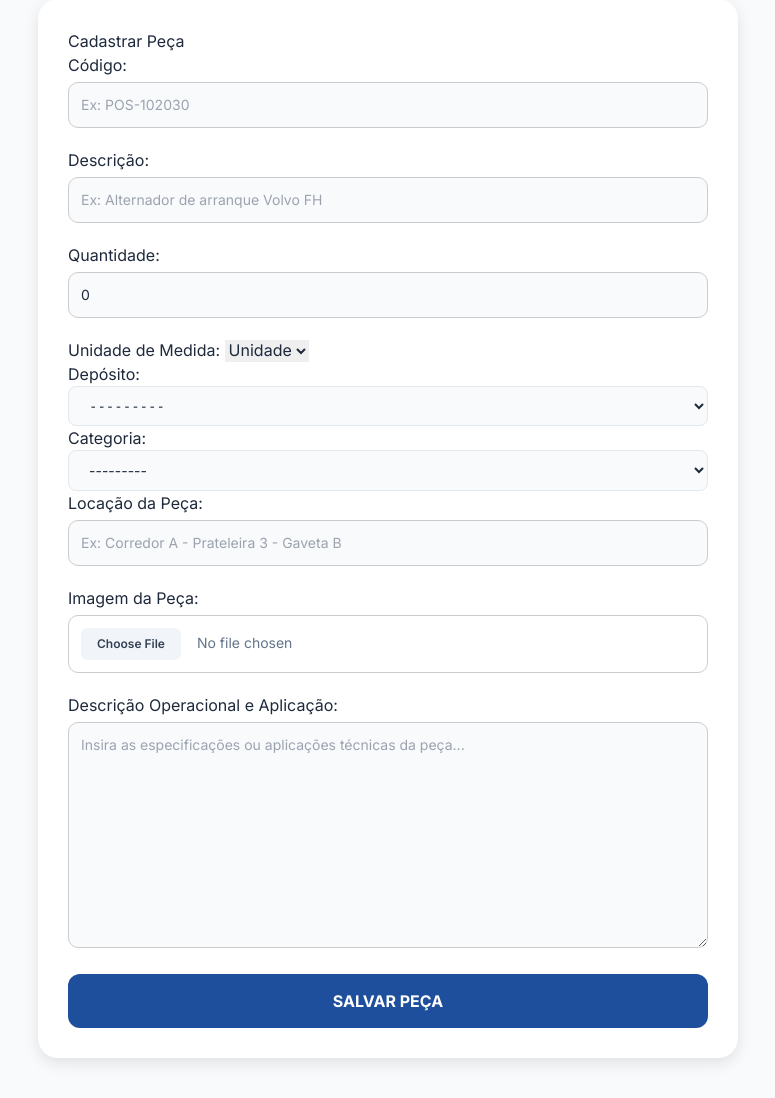
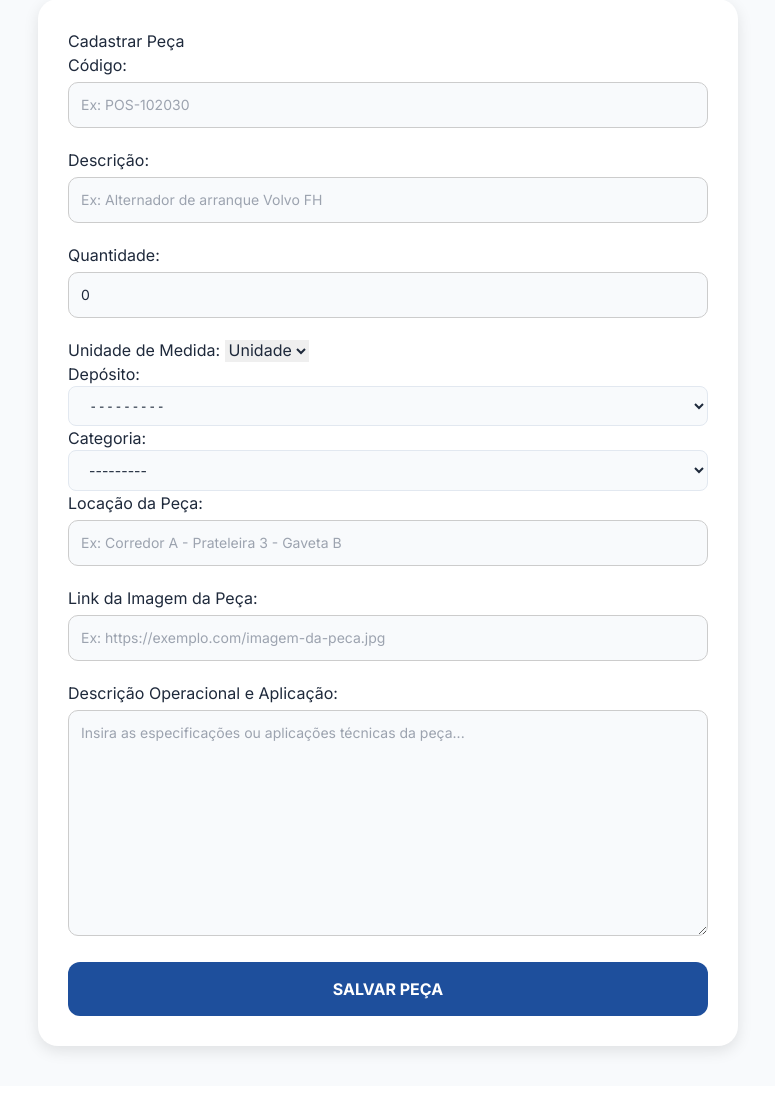
Before and after one commit to lilaDP/catalogo_pecas_amaggi, a Django app: page /cadastrar/ in a window 1280 px wide. Shown: the part 122-1220 px from the top of the page, without its empty margins (252-1027 px from the left). After the commit the page ends 1179 px from the top, so only its background shows below. Run offline with Django 4.2, Linux system fonts and the light colour scheme; the visitor is signed in with stand-in values (Sample User, id 1); some libraries are stand-ins or nearby versions.

Commit message:
Altera campo de imagem para URL e atualiza templates

```diff
--- a/pecas/forms.py
+++ b/pecas/forms.py
@@ -43,7 +43,9 @@ class PecaForm(forms.ModelForm):
                 'placeholder': 'Insira as especificações ou aplicações técnicas da peça...'
             }),
 
-            'imagem': forms.ClearableFileInput(attrs={
-                'class': 'w-full text-sm text-slate-500 file:mr-4 file:py-2 file:px-4 file:rounded-md file:border-0 file:text-xs file:font-semibold file:bg-slate-100 file:text-slate-700 hover:file:bg-slate-200 file:cursor-pointer'
+            # ALTERADO: De ClearableFileInput para URLInput para receber links da internet no cadastro do site
+            'imagem': forms.URLInput(attrs={
+                'class': 'w-full bg-slate-50 border border-slate-200 rounded-lg px-4 py-2.5 text-sm focus:outline-none focus:border-emerald-500 focus:bg-white transition-all',
+                'placeholder': 'Ex: https://exemplo.com/imagem-da-peca.jpg'
             }),
         }
--- a/pecas/models.py
+++ b/pecas/models.py
@@ -36,7 +36,8 @@ class Peca(models.Model):
     deposito = models.CharField(max_length=10, choices=OPCOES_DEPOSITO, blank=True, null=True, verbose_name="Depósito")
     categoria = models.CharField(max_length=50, choices=OPCOES_CATEGORIA, blank=True, null=True, verbose_name="Categoria")
     locacao = models.CharField(max_length=100, blank=True, null=True, verbose_name="Locação da Peça")
-    imagem = models.ImageField(upload_to='pecas/', blank=True, null=True, verbose_name="Imagem da Peça")
+    # ALTERADO: De ImageField para URLField para aceitar links da internet
+    imagem = models.URLField(max_length=500, blank=True, null=True, verbose_name="Link da Imagem da Peça")
     finalidade = models.TextField(blank=True, null=True, verbose_name="Descrição Operacional e Aplicação")
 
     class Meta:
--- a/pecas/templates/pecas/cadastrar_peca.html
+++ b/pecas/templates/pecas/cadastrar_peca.html
@@ -6,8 +6,7 @@
 
 <h2>Cadastrar Peça</h2>
 
-<form method="POST"
-      enctype="multipart/form-data">
+<form method="POST">
 
 {% csrf_token %}
 
```
Also changed, not shown: pecas/templates/pecas/home.html (+2 -6 lines), pecas/migrations/0012_alter_peca_imagem.py (added).
